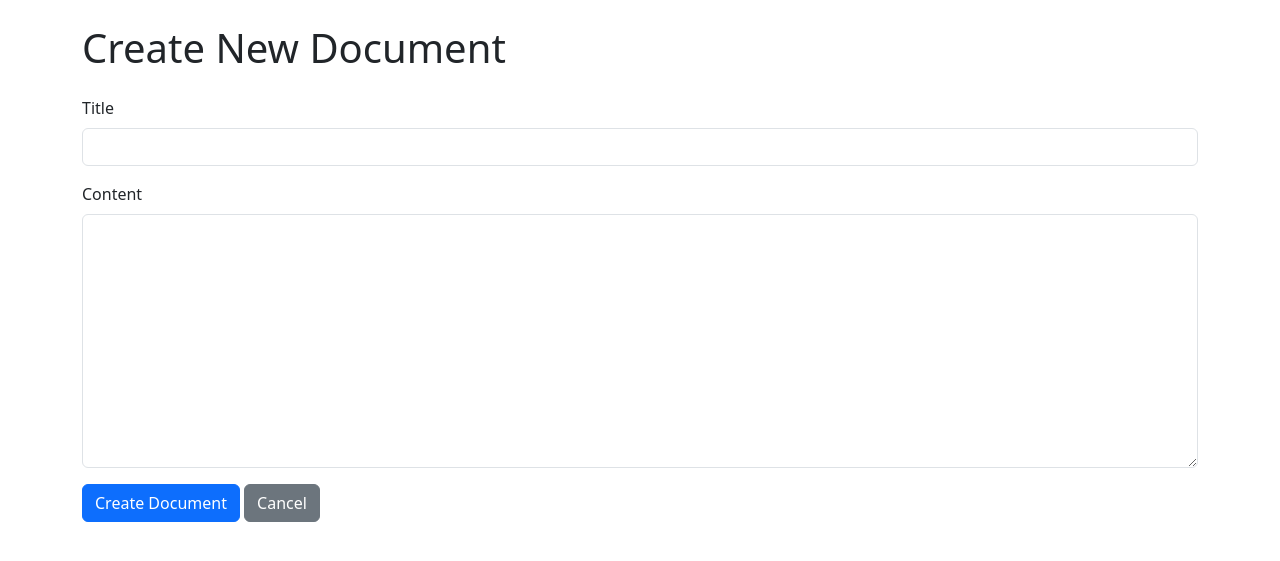
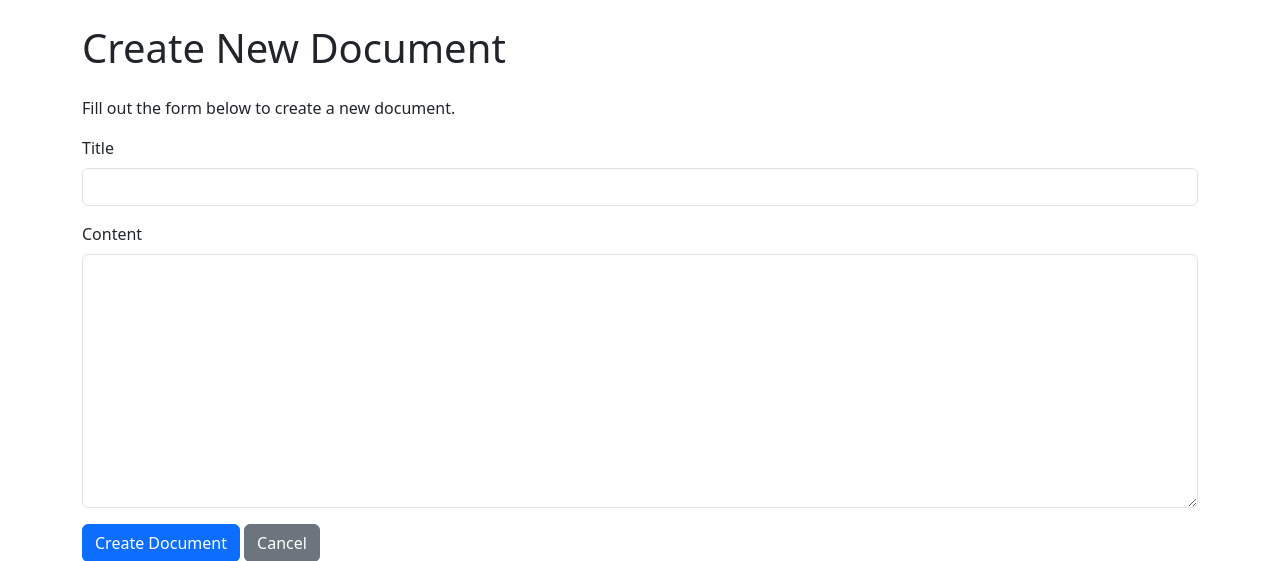
Before and after one commit to yiyuanli939/HumanityGPT, a Flask app: template frontend/templates/create_document.html in a window 1280 px wide. Shown: the part 56-617 px from the top of the page. Run offline with Flask 3, Linux system fonts and the light colour scheme; the template is opened without the code that fills it, so the values that code supplies are empty; some libraries are stand-ins or nearby versions.

Commit message:
Change before change Route

```diff
--- a/frontend/templates/create_document.html
+++ b/frontend/templates/create_document.html
@@ -2,7 +2,7 @@
 {% block title %}Create New Document{% endblock %}
 {% block content %}
     <h1 class="mb-4">Create New Document</h1>
-
+    <p> Fill out the form below to create a new document.</p>
     <form method="POST">
         <div class="mb-3">
             <label for="title" class="form-label">Title</label>
```
